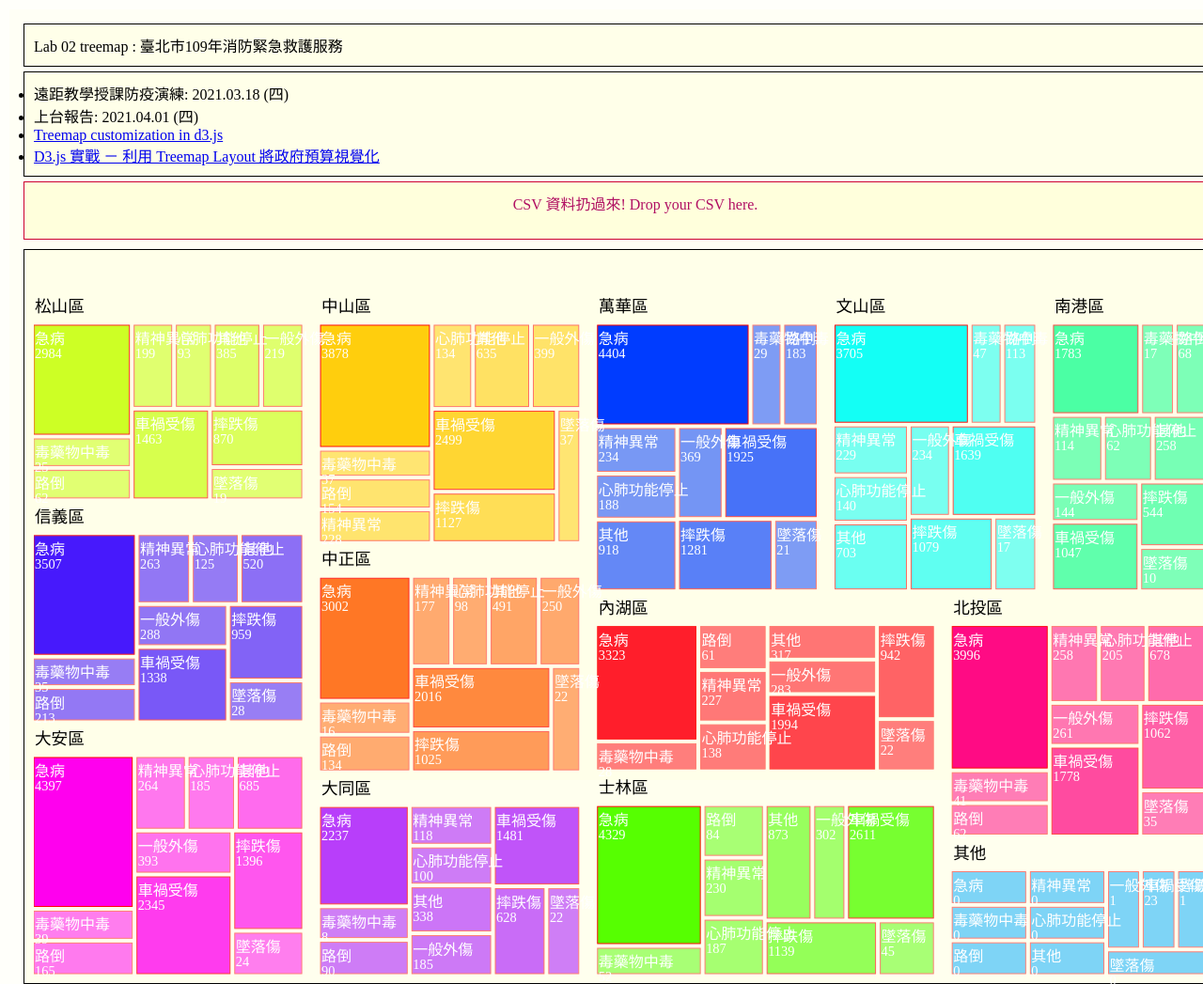
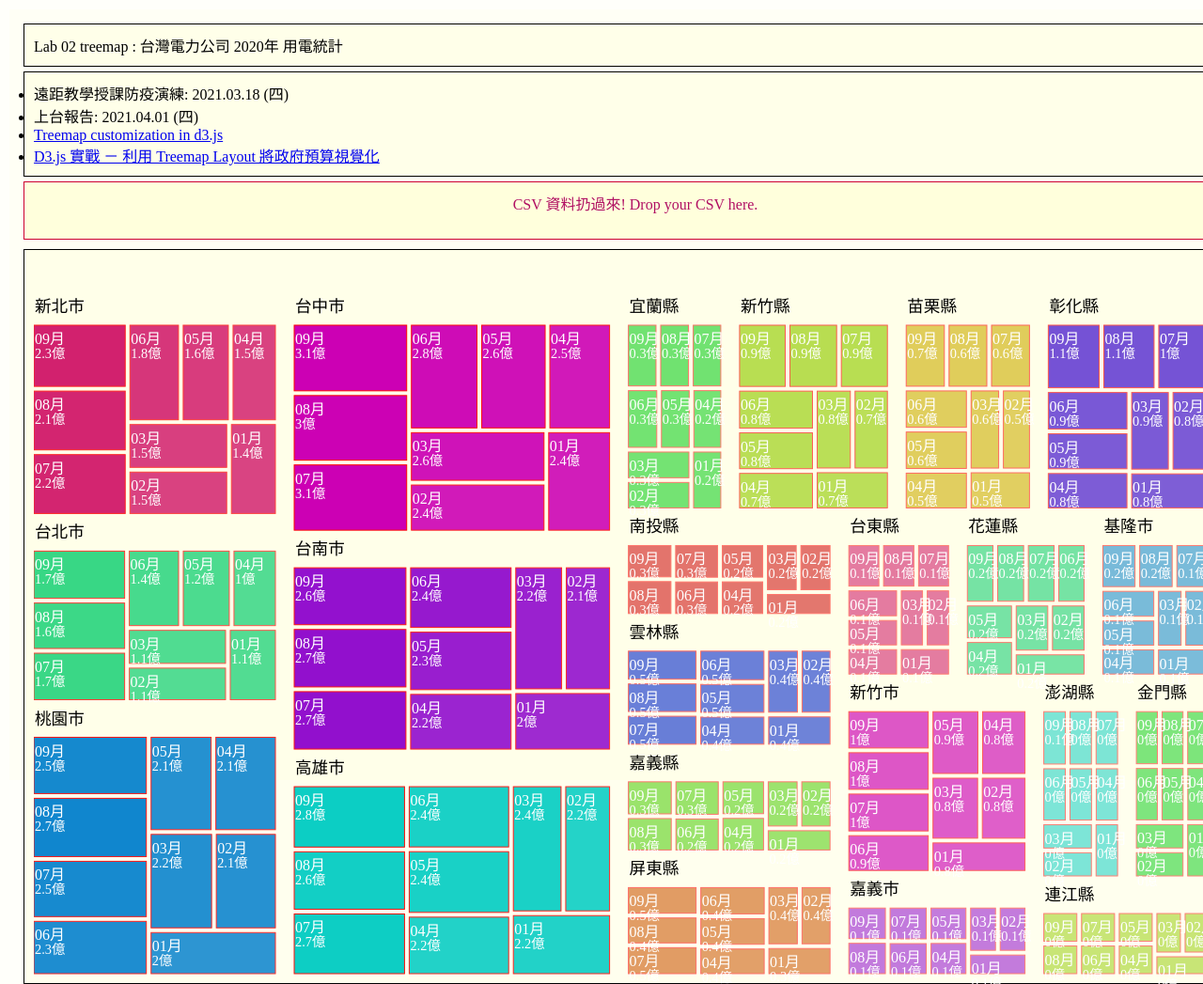
Before and after one commit to kevin77688/vis2021s, a website: page lab02/index.html in a window 1280 px wide. Shown: the top 1047 px of the page at 94% size. Drawn offline with nearby package versions, Linux system fonts and the light colour scheme.

Commit message:
Update data

```diff
--- /dev/null
+++ b/lab02/data2.csv
@@ -0,0 +1,23 @@
+縣市,09月,08月,07月,06月,05月,04月,03月,02月,01月
+新北市,2255281180,2146549391,2150896741,1758844195,1597783545,1465677061,1537597643,1469296909,1411728602
+台北市,1689536881,1607541328,1656312676,1351108972,1223979979,1045306422,1122595681,1050434812,1064385176
+桃園市,2546388235,2654414215,2494385786,2330464383,2147381475,2124239208,2202557770,2135565359,1972791525
+台中市,3071752309,3020694361,3050761712,2750821746,2643905951,2457795348,2582461852,2422762549,2357417131
+台南市,2634189848,2664155102,2661078964,2440387980,2333205440,2193709978,2245531615,2091983939,2046527737
+高雄市,2765039109,2605655256,2728924094,2424178157,2447605869,2241572836,2418661277,2185989747,2221899351
+宜蘭縣,334788345,342791092,331928647,291255507,270089067,244557550,266666250,258829484,239657610
+新竹縣,879775329,914502754,894180419,839435410,794786378,744766889,765408441,733405666,718123583
+苗栗縣,653142753,641269529,646856184,578692128,579704562,525384384,566457852,505754580,501860642
+彰化縣,1075361319,1053972439,1042540371,930230995,865757294,841366893,892314247,849276020,794644221
+南投縣,256418732,273627857,253276002,250540790,217656668,219185268,216842993,227304176,194957545
+雲林縣,541505336,525271506,538151987,481252454,457260137,427774846,447808254,417728407,401965237
+嘉義縣,282705771,263761862,282313304,240935759,226960577,219427568,218497232,200429596,190255862
+屏東縣,470503515,443368756,485472425,422318760,398916152,359509070,370609848,354158038,340123435
+台東縣,96289717,102532603,95246068,86516177,71517525,71256267,69551322,72337718,64251786
+花蓮縣,220512434,230728072,225052852,209399210,195129951,187690541,187875773,188897544,169665540
+基隆市,151926306,160973047,142988080,130559940,108236200,108403171,104443652,111851276,95812943
+新竹市,960098153,973346067,983411445,896128064,884152227,800699158,831006346,766760168,794848380
+嘉義市,124471553,119820624,123560613,104604698,93182364,82217950,84725603,82274837,78277673
+澎湖縣,53398656,44894891,48841344,36172710,35618412,29256140,33499021,29838700,32569001
+金門縣,34621574,29204037,31308910,24048704,24240610,19327425,22808028,19752875,21061495
+連江縣,8365310,7610397,7980585,5882413,5905399,5349662,5768070,5443052,5461163
--- a/lab02/getNode.js
+++ b/lab02/getNode.js
@@ -143,7 +143,10 @@ function getNode(data, layer, container) {
       return d.y0 + 35;
     })
     .text(function (d) {
-      if (d.data.size > 0) return d.data.value;
+      if (d.data.size > 0) {
+        var value = Math.round(d.data.value/100000000) / 10;
+        return value.toString() + "億";
+      }
       else return "";
     })
     .attr("font-size", function (d) {
--- a/lab02/index.html
+++ b/lab02/index.html
@@ -17,7 +17,7 @@
       </script>
    </head>
    <body>
-      <div>Lab 02 treemap : 臺北市109年消防緊急救護服務</div>
+      <div>Lab 02 treemap : 台灣電力公司 2020年 用電統計</div>
       <ul>
          <li>遠距教學授課防疫演練: 2021.03.18 (四)</li>
          <li>上台報告: 2021.04.01 (四)</li>
--- a/lab02/treemap.js
+++ b/lab02/treemap.js
@@ -82,7 +82,7 @@ var Base64 = {
 
 function gethsl(value) {
   value = parseInt(value);
-  return (value + 50) < 359 ? value + 50 : (value + 50) % 360;
+  return (value + 1) < 359 ? value + 1 : (value + 1) % 360;
 }
 
 function changeColor() {
@@ -91,7 +91,7 @@ function changeColor() {
   for (var i = 0; i < rectList.length; i++) {
     var currentHSL = rectList[i].getAttribute("tag");
     var nextHSL = gethsl(currentHSL);
-    var nextHSLText = "hsl(" + currentHSL + ",100%, 50%)";
+    var nextHSLText = "hsl(" + currentHSL + ",100%, 40%)";
     rectList[i].setAttribute("fill", nextHSLText);
     rectList[i].setAttribute("tag", nextHSL);
   }
@@ -108,7 +108,7 @@ function onPageload() {
     });
   onFileDrop();
   getFile();
-  window.setInterval(changeColor, 1000);
+  window.setInterval(changeColor, 50);
 }
 
 function buildTree(result) {
@@ -130,7 +130,7 @@ function getFile() {
   var csvFile = new XMLHttpRequest();
   csvFile.open(
     "GET",
-    "https://raw.githubusercontent.com/kevin77688/vis2021s/master/lab02/data.csv",
+    "https://raw.githubusercontent.com/kevin77688/vis2021s/master/lab02/data2.csv",
     true
   );
   csvFile.onreadystatechange = function () {
```
